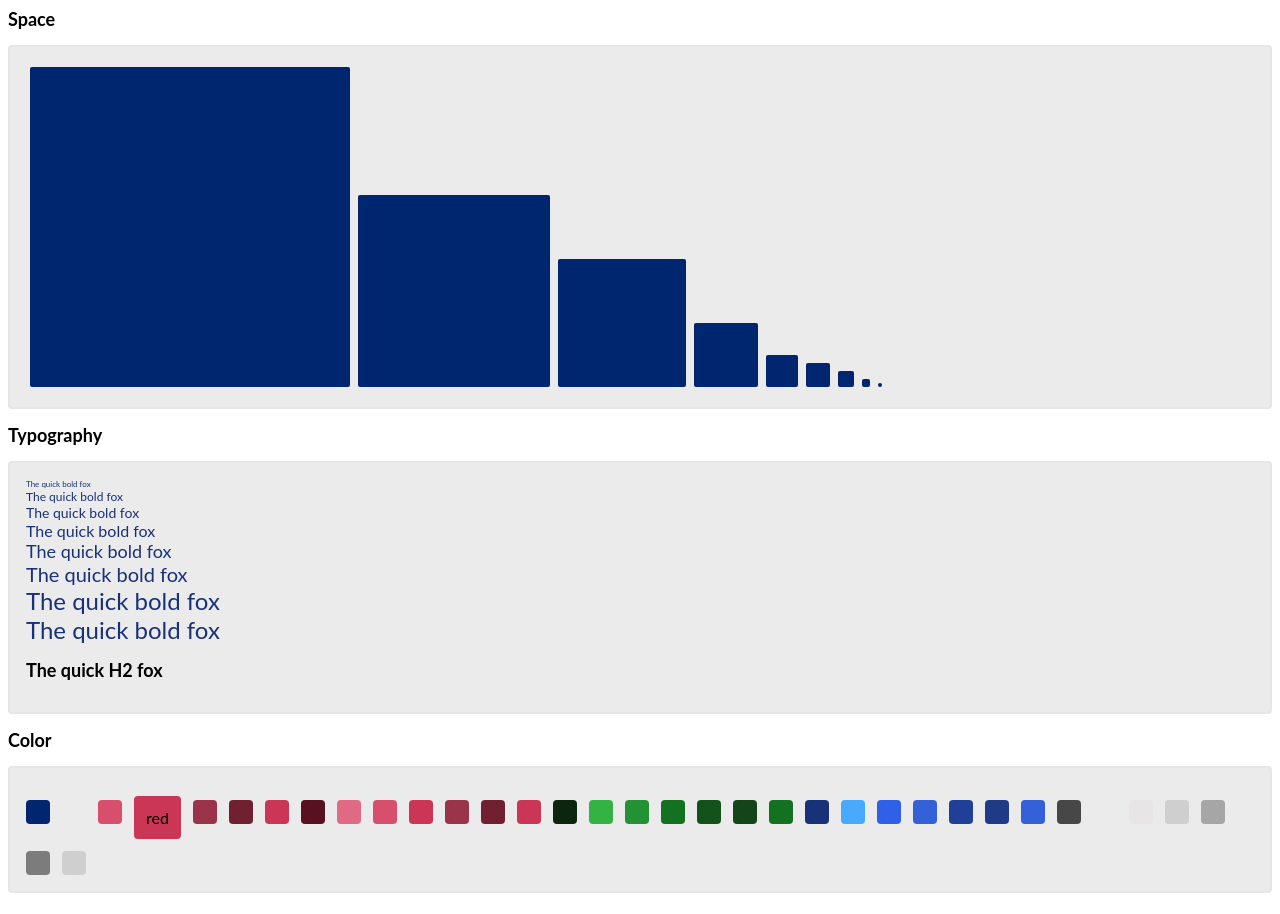
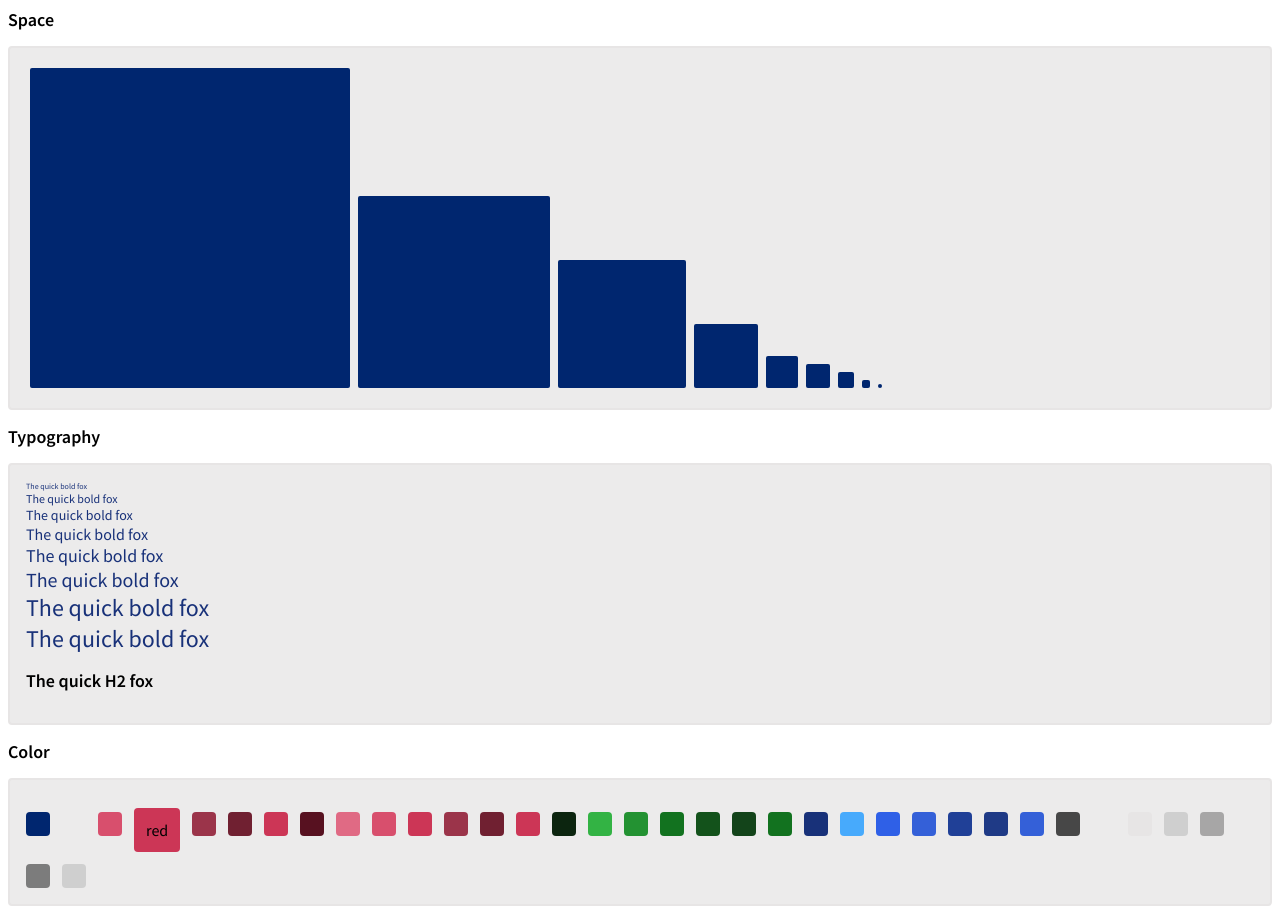
Before and after one commit to MarkZither/denn-design-tokens-scss-mixins, an Angular app: page / in a window 1280 px wide. Built offline with nearby package versions, Linux system fonts and the light colour scheme.

Commit message:
1 file modified

```diff
--- a/src/styles.css
+++ b/src/styles.css
@@ -1,5 +1,6 @@
 /* Add application styles & imports to this file! */
+@import url("https://fonts.googleapis.com/css2?family=Source+Sans+Pro:wght@400;600&display=swap");
 
 body {
-  font-family: Lato;
+  font-family: "Source Sans Pro", Arial, sans-serif;
 }
```
